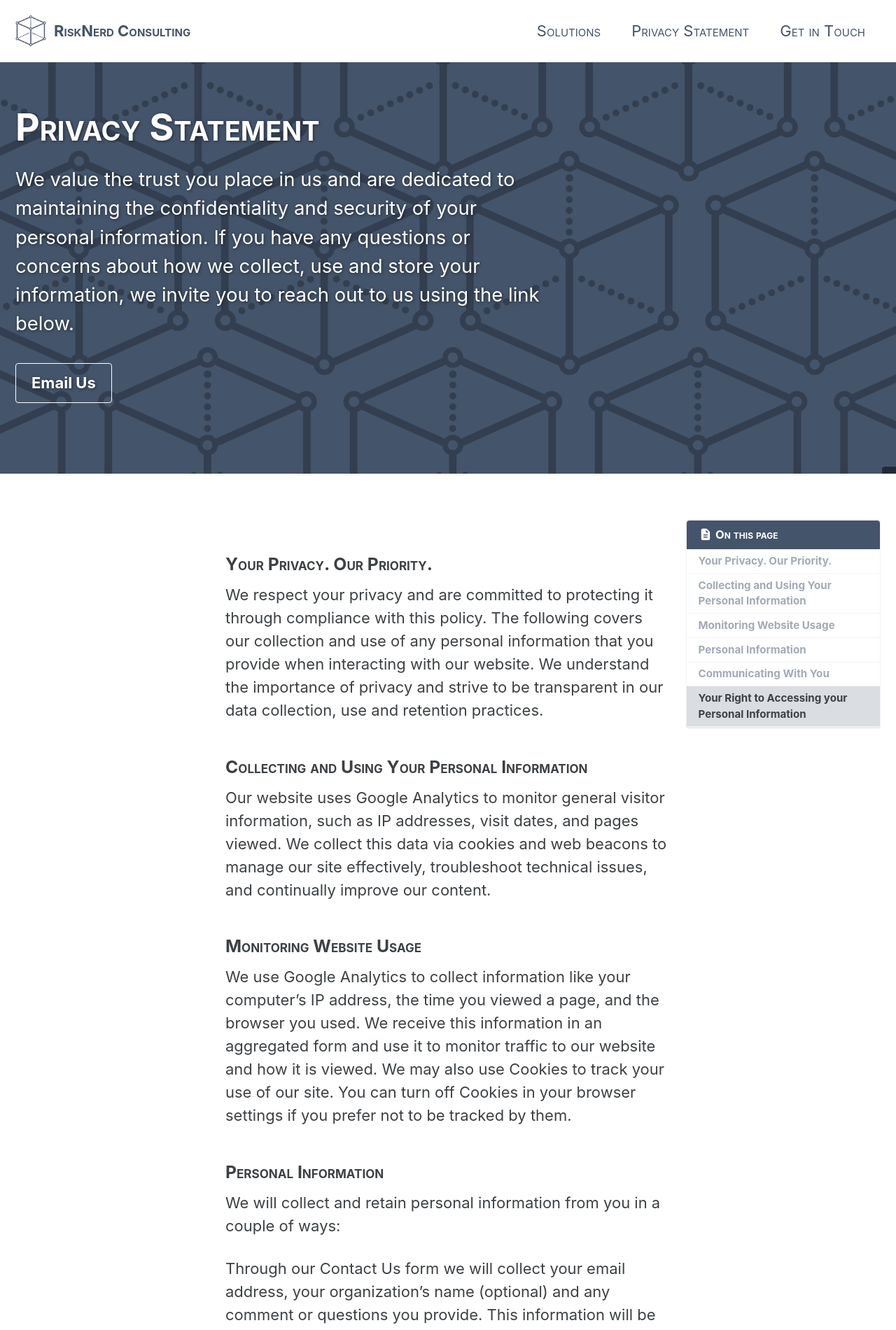
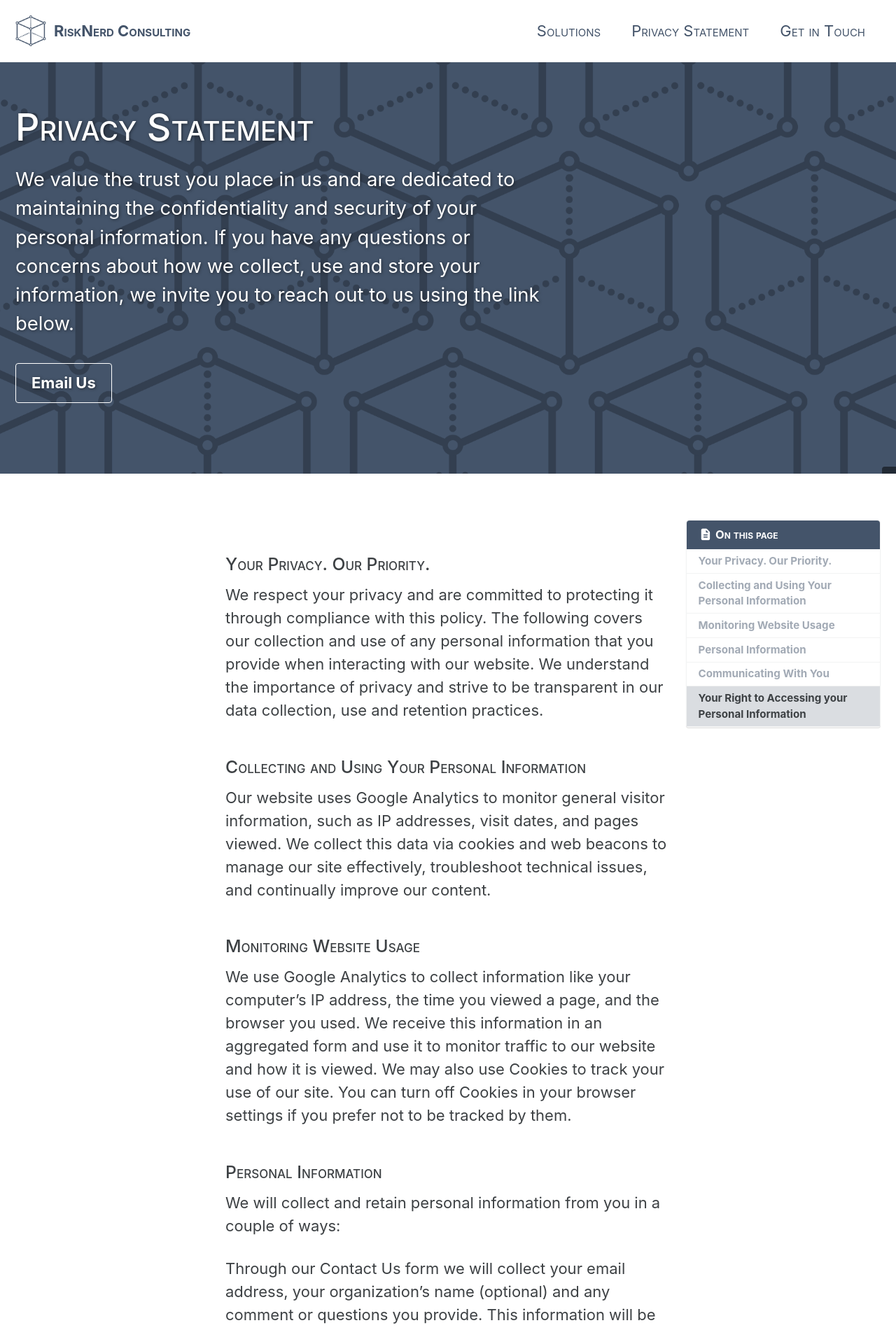
Before and after one commit to mattddickinson/risknerd2, a Jekyll site: the page built from _pages/privacy.md, in a window 1280 px wide. Shown: the top 1901 px of the page at 70% size. Built offline with Jekyll 4.4.1, drawn with Linux system fonts in a browser that asks for light colours; cached includes are drawn as plain includes.

Commit message:
bold to 500 h1-6 font-weight

```diff
--- a/_sass/minimal-mistakes/_base.scss
+++ b/_sass/minimal-mistakes/_base.scss
@@ -30,7 +30,7 @@ h6 {
   margin: 2em 0 0.5em;
   line-height: 1.2;
   font-family: $header-font-family;
-  font-weight: bold;
+  font-weight: 500;
   font-variant: small-caps;
 }
 
```
